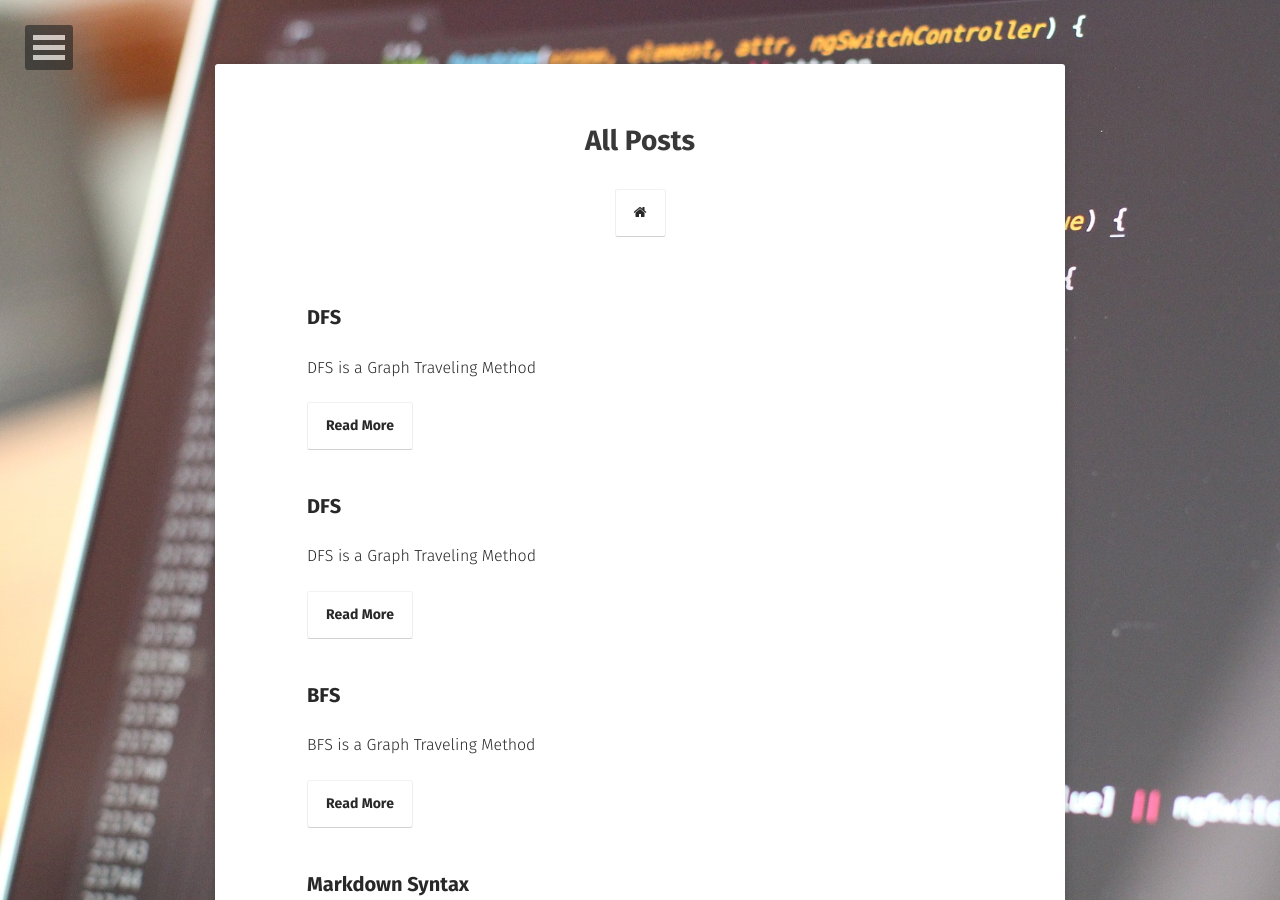
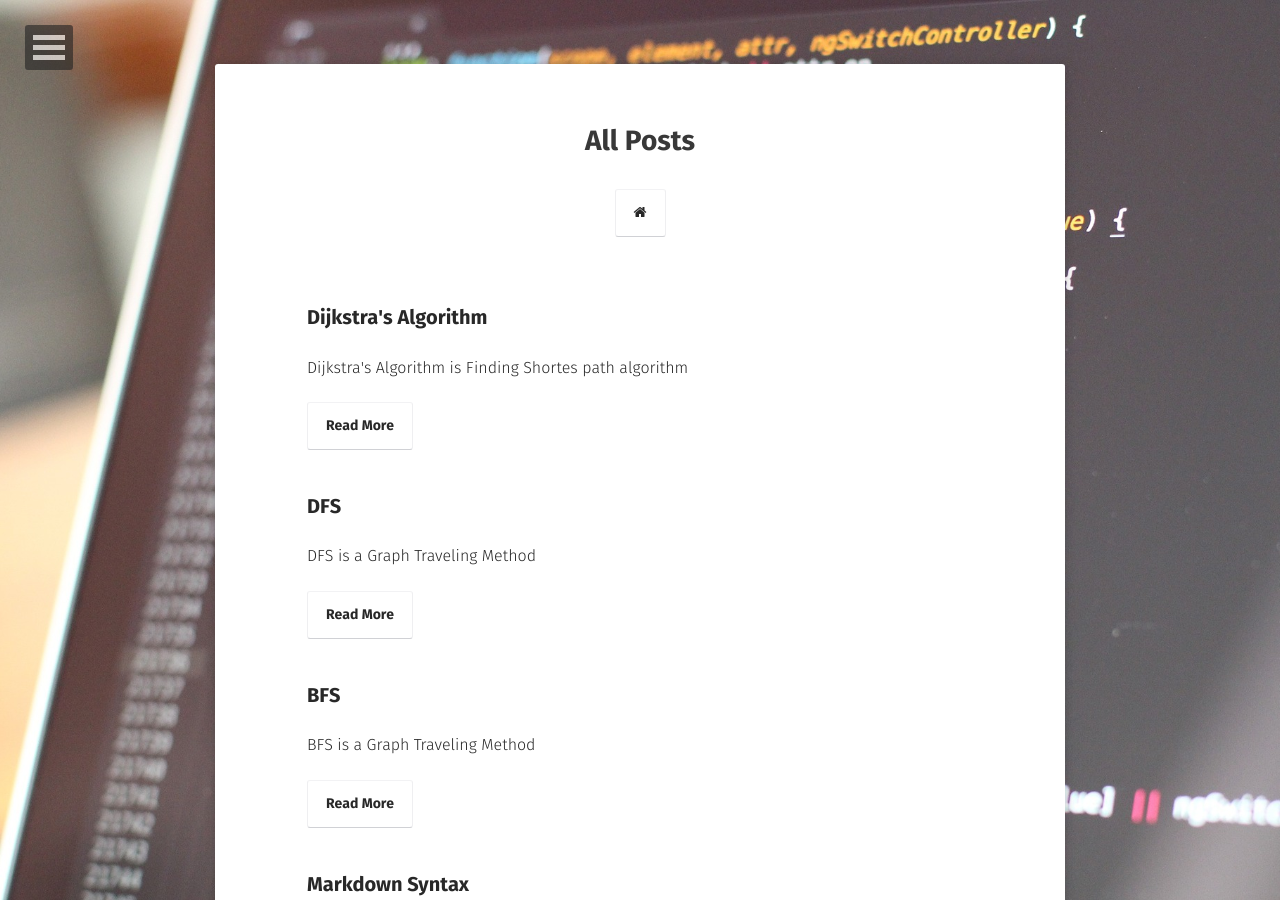
Before and after one commit to 19-1-skku-oss/2019-1-OSS-E4, a Jekyll site: the page built from posts/index.md, in a window 1280 px wide and 900 px high. Built offline with Jekyll 4.4.1, drawn with Linux system fonts in a browser that asks for light colours; some web fonts are replaced.

Commit message:
Update 2019-06-09-Dijkstra's algorithm.md

```diff
--- a/_posts/2019-06-09-Dijkstra's algorithm.md
+++ b/_posts/2019-06-09-Dijkstra's algorithm.md
@@ -1,9 +1,9 @@
 ---
 layout: post
-title: "DFS"
+title: "Dijkstra's Algorithm"
 date: 2019-06-08
-excerpt: "DFS is a Graph Traveling Method"
-tags: [Graph, Travel]
+excerpt: "Dijkstra's Algorithm is Finding Shortes path algorithm"
+tags: [Graph, Shortest Path]
 comments: true
 ---
 
```
